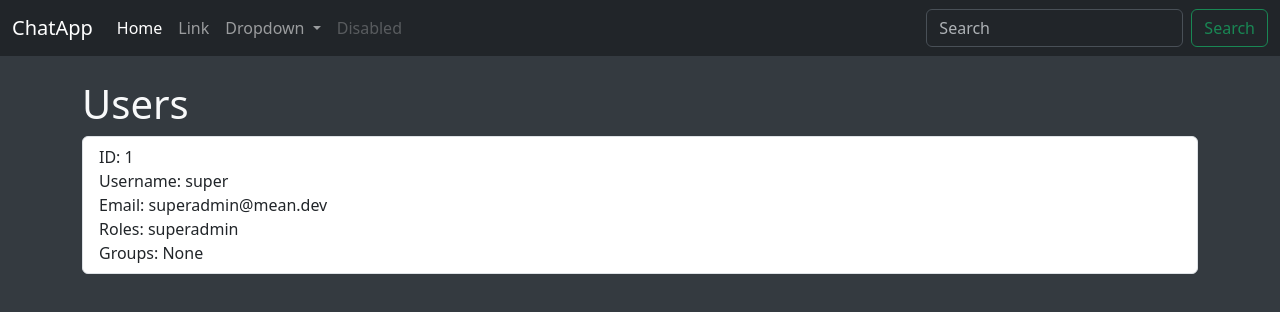
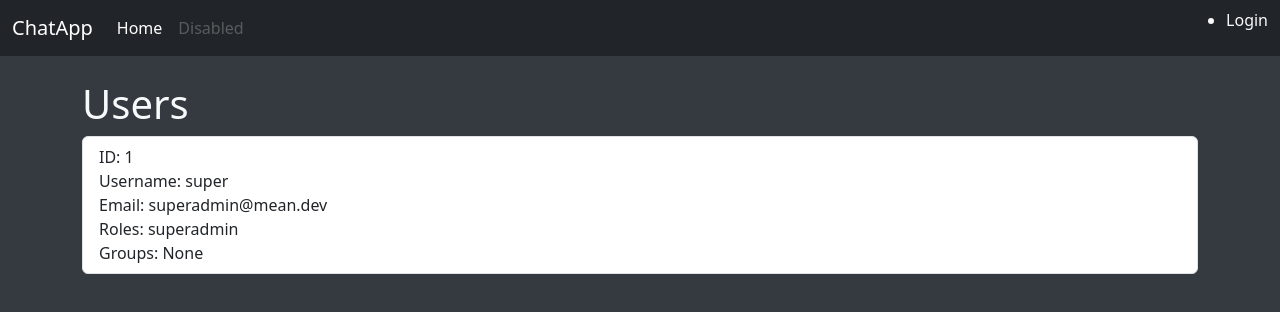
Before and after one commit to ptrsym/Software-Frameworks-Assignment, an Angular app in the folder frontend/: page / in a window 1280 px wide. Shown: the top 312 px of the page. Built offline with nearby package versions, Linux system fonts and the light colour scheme.

Commit message:
add initial frontend service files

```diff
--- a/frontend/src/app/app.component.html
+++ b/frontend/src/app/app.component.html
@@ -10,27 +10,15 @@
             <a class="nav-link active" aria-current="page" href="#">Home</a>
           </li>
           <li class="nav-item">
-            <a class="nav-link" href="#">Link</a>
-          </li>
-          <li class="nav-item dropdown">
-            <a class="nav-link dropdown-toggle" href="#" role="button" data-bs-toggle="dropdown" aria-expanded="false">
-              Dropdown
-            </a>
-            <ul class="dropdown-menu">
-              <li><a class="dropdown-item" href="#">Action</a></li>
-              <li><a class="dropdown-item" href="#">Another action</a></li>
-              <li><hr class="dropdown-divider"></li>
-              <li><a class="dropdown-item" href="#">Something else here</a></li>
-            </ul>
+            <a class="nav-link" routerLink="/dashboard" *ngIf="">Dashboard</a>
           </li>
           <li class="nav-item">
             <a class="nav-link disabled" aria-disabled="true">Disabled</a>
           </li>
         </ul>
-        <form class="d-flex" role="search">
-          <input class="form-control me-2" type="search" placeholder="Search" aria-label="Search">
-          <button class="btn btn-outline-success" type="submit">Search</button>
-        </form>
+        <ul>
+          <li class="nav-item"><a routerLink="/login" class="nav-link">Login</a></li>
+        </ul>
       </div>
     </div>
   </nav>
--- a/frontend/src/app/app.component.ts
+++ b/frontend/src/app/app.component.ts
@@ -1,12 +1,13 @@
 import { Component, OnInit } from '@angular/core';
-import { RouterOutlet } from '@angular/router';
+import { RouterOutlet, RouterModule } from '@angular/router';
+import { LoginComponent } from './login/login.component';
 import { User } from './models/user.model';
 import { CommonModule } from '@angular/common';
 
 @Component({
   selector: 'app-root',
   standalone: true,
-  imports: [RouterOutlet, CommonModule],
+  imports: [RouterOutlet, RouterModule, LoginComponent, CommonModule],
   templateUrl: './app.component.html',
   styleUrl: './app.component.css'
 })
--- /dev/null
+++ b/frontend/src/app/login/login.component.html
@@ -0,0 +1 @@
+<p>login works!</p>
```
Also changed, not shown: frontend/src/app/login/login.component.ts (added, +12 -0 lines), frontend/src/app/services/AdminService.ts (+11 -0 lines), frontend/src/app/services/AuthService.ts (+11 -0 lines), frontend/src/app/services/SuperService.ts (+11 -0 lines), frontend/src/app/services/UserService.ts (+11 -0 lines), frontend/src/app/login/login.component.css (added), 1 other file (tests, documents, lock files or other folders).
